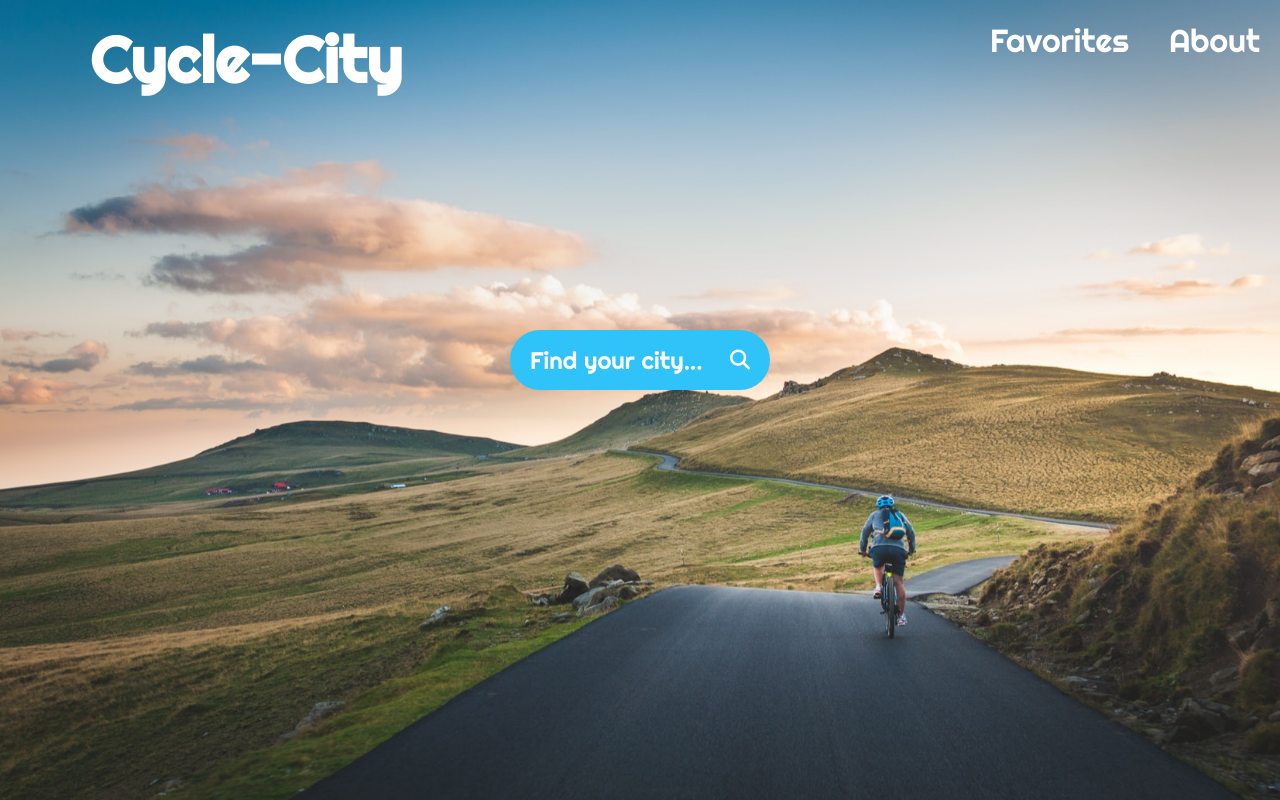
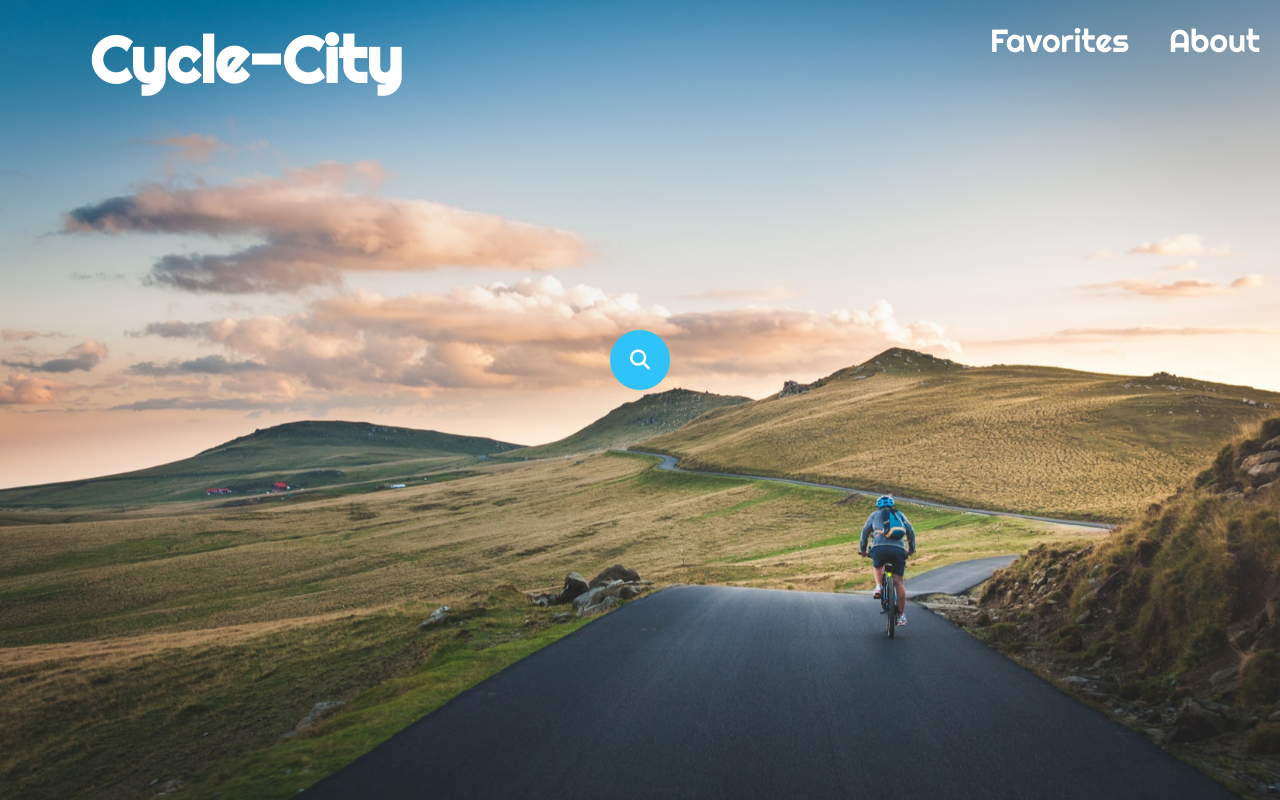
Before and after one commit to saadricklamar/cycle-city, a React (Create React App) app: page / in a window 1280 px wide. Built offline with nearby package versions, Linux system fonts and the light colour scheme; no server answers.

Commit message:
Add toggle favorite action and reducer

```diff
--- a/src/components/About/About.js
+++ b/src/components/About/About.js
@@ -17,7 +17,7 @@ const About = () => {
                 <br/>traveling to a new state or city that want to see their available
                 <br/>biking options.</p>
                 <p>The data was made possible by the <a href='https://api.citybik.es/v2/' target='_blank'>CityBikes</a> API,
-                <br/> which containsbike friendly cities from around the world.
+                <br/> which contains bike friendly cities from around the world.
                 </p>
             </main>
         </div>
--- a/src/components/Favorites/Favorites.scss
+++ b/src/components/Favorites/Favorites.scss
@@ -0,0 +1,3 @@
+.favorites {
+    color: #30C3FA;
+}
--- a/src/components/Favorites/favorites.js
+++ b/src/components/Favorites/favorites.js
@@ -1,11 +1,12 @@
 import React from 'react';
 import { Link } from "react-router-dom";
+import './Favorites.scss';
 
 const Favorites = () => {
     return (
         <div className='about'>
             <header>
-                <h1 className='Favorites'>Favorites</h1>
+                <h1 className='favorites'>Favorites</h1>
                 <Link className='return-home' to="/">
                     Return Home
                 </Link>
--- a/src/components/Maps/Maps.js
+++ b/src/components/Maps/Maps.js
@@ -19,7 +19,7 @@ const Maps = (props) => {
             <section className='map-container'>
                 <div className='map-header'>
                     <h2>{props.path.name}</h2>
-                    <i title='Favorite this Bike Path' className="fas fa-bicycle"></i>
+                    <i onClick={() => props.toggleFavorite(props.path.id)} title='Favorite this Bike Path' className="fas fa-bicycle"></i>
                 </div>
             <Map center={mapCenter}
                  zoom={zoomLevel}>
--- a/src/components/Search/Search.js
+++ b/src/components/Search/Search.js
@@ -2,6 +2,8 @@ import React, {Component} from 'react';
 import './Search.scss';
 import Maps from '../Maps/Maps';
 import { Redirect } from "react-router-dom";
+import { toggleFavorite } from '../../actions';
+import { connect } from 'react-redux';
 
 class Search extends Component {
     constructor(props) {
@@ -25,13 +27,17 @@ class Search extends Component {
         }
     }
 
-    handleChange = (e) => {
+    handleChange = e => {
         const { name, value} = e.target;
         this.setState({[name]: value})
     }
 
     returnToHomePage = () => {
         return <Redirect to="/"/>;
+    }
+
+    toggleFavorite = (id) => {
+        this.props.toggleFavorite(id);
     }
 
 
@@ -66,6 +72,7 @@ class Search extends Component {
         } else {
             return (<Maps path={this.state.path}
                           redirect={this.returnToHomePage}
+                          toggleFavorite={this.toggleFavorite}
             />)
         }
 
@@ -73,5 +80,9 @@ class Search extends Component {
 }
 
 
+export const mapDispatchToProps = dispatch => ({
+    toggleFavorite: id => dispatch(toggleFavorite(id))
+  })
 
-export default Search;
+
+  export default connect(null, mapDispatchToProps)(Search);
--- a/src/components/Search/Search.scss
+++ b/src/components/Search/Search.scss
@@ -45,7 +45,7 @@
         font-size: 1.5rem;
         transition: 0.4s;
         line-height: 40px;
-        width: 200px;
+        width: 0;
         cursor: pointer;
         &::placeholder {
             color: white;
--- a/src/containers/Home/Home.js
+++ b/src/containers/Home/Home.js
@@ -3,7 +3,7 @@ import Search from '../../components/Search/Search';
 import './Home.scss';
 import { Link } from "react-router-dom";
 import { connect } from 'react-redux';
-import { addBikePaths, hasErrored, isLoading } from '../../actions';
+import { addBikePaths, toggleFavorite, hasErrored, isLoading } from '../../actions';
 import { cleanBikePaths } from '../../util/cleanBikePaths';
 
 
@@ -58,6 +58,7 @@ export const mapStateToProps = (state) => ({
 
 export const mapDispatchToProps = dispatch => ({
   addPath: obj => dispatch(addBikePaths(obj)),
+  toggleFavorite: id => dispatch(toggleFavorite(id)),
   hasErrored: bool =>  dispatch(hasErrored(bool)),
   isLoading: bool => dispatch(isLoading(bool))
 })
--- a/src/reducers/bikePathsReducer/bikePaths.js
+++ b/src/reducers/bikePathsReducer/bikePaths.js
@@ -3,7 +3,11 @@ export const bikePaths = (state = [], action) => {
         case 'ADD_BIKE_PATHS':
             return [...action.bikePaths]
         case 'TOGGLE_FAVORITE':
-            return
+            return  state.filter(path => {
+                if(path.id === action.id) {
+                    path.favorited = true;
+                }
+            })
         default:
             return state;
     }
```
